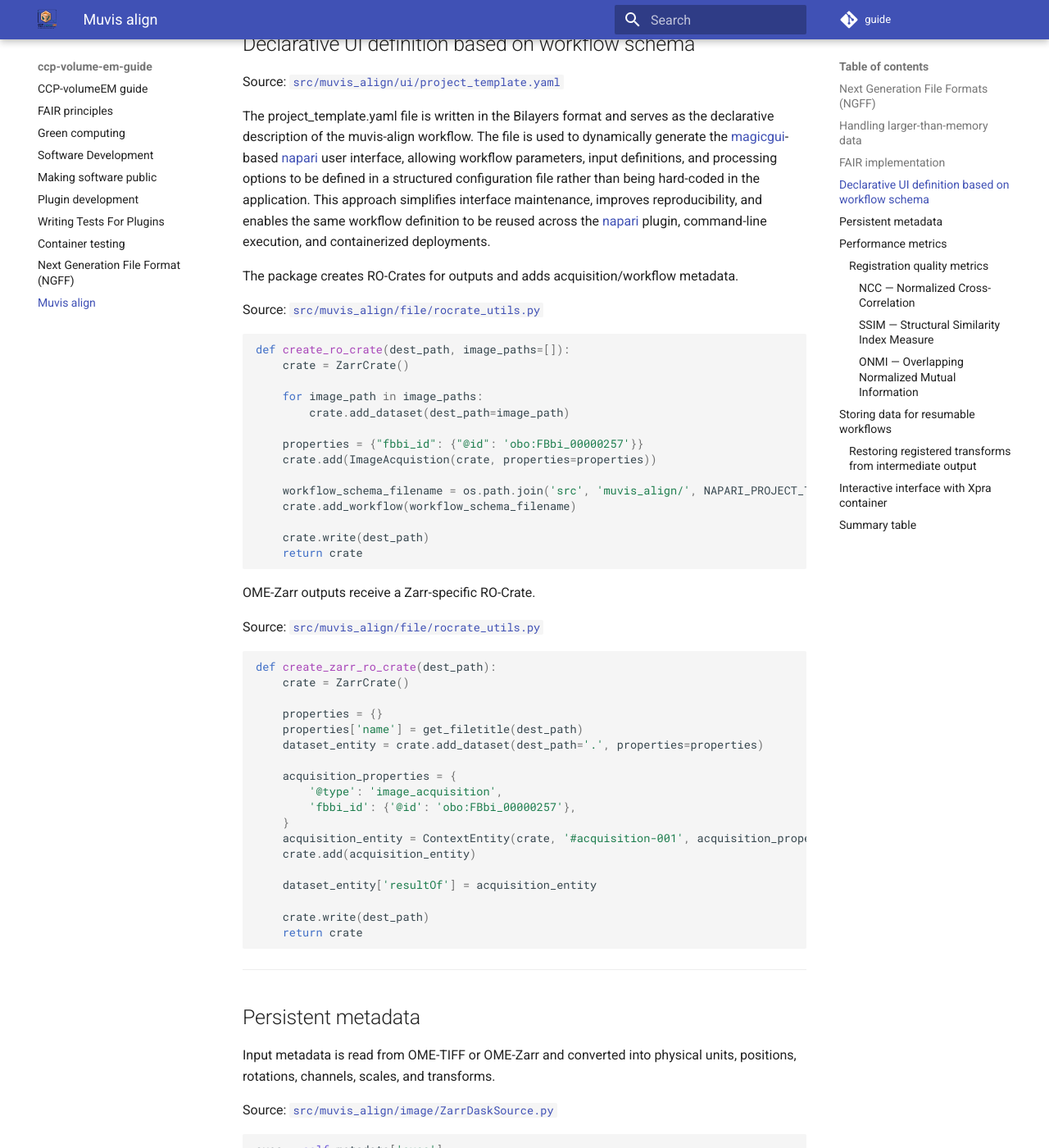
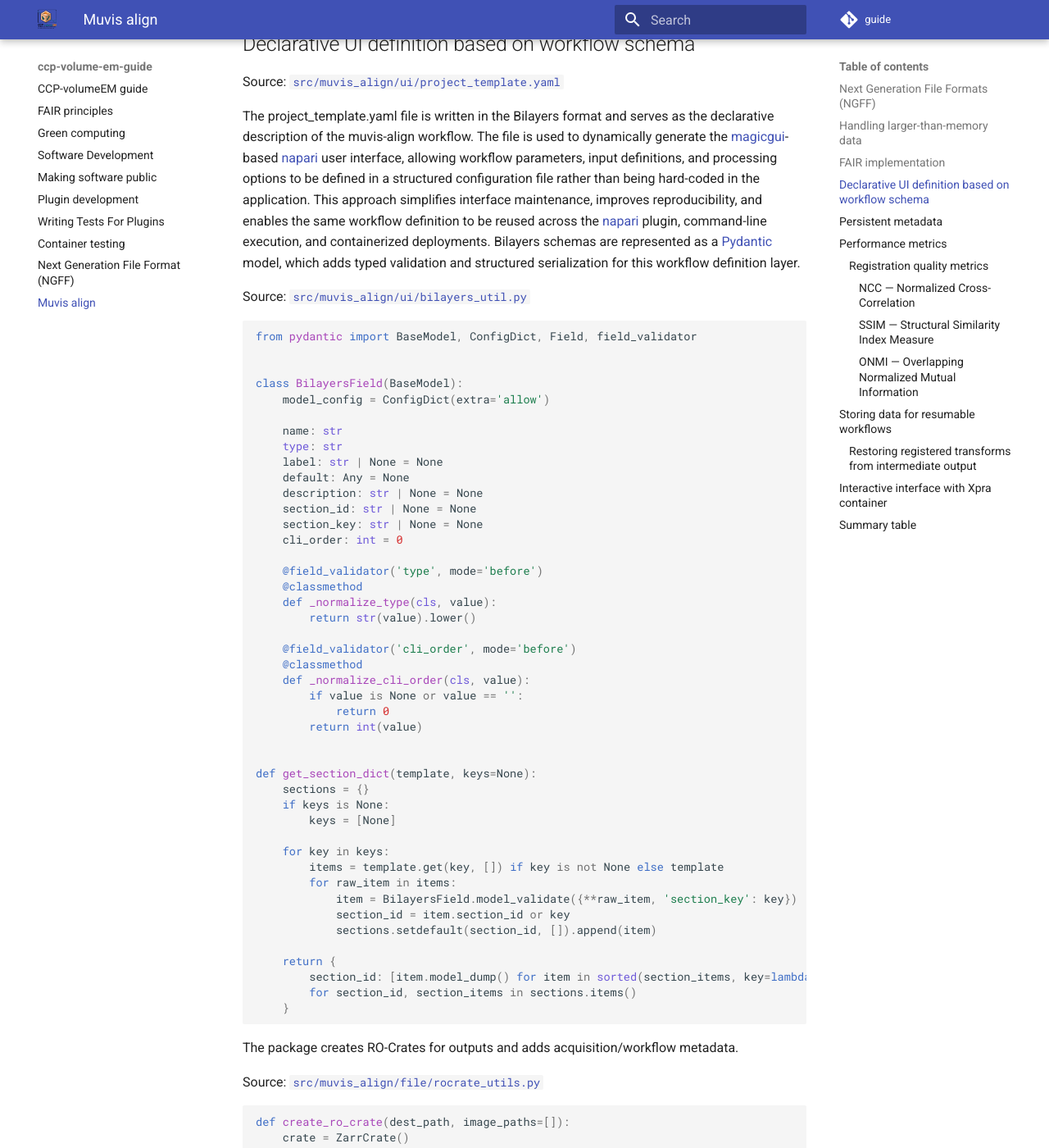
Before and after one commit to ccp-volume-em/guide, an MkDocs documentation site: the page built from docs/muvis-align.md, in a window 1280 px wide and 1400 px high, scrolled down 2902 px. Shown: the whole window at 82% size. Built offline with MkDocs 1.6.1 and Material for MkDocs 9.7.7, drawn with Linux system fonts in a browser that asks for light colours; comment, search, counter and statistics services are not loaded.

Commit message:
Added docs based on suggestions from  @piperfw , added on pydantic model use for bilayers

````diff
--- a/docs/muvis-align.md
+++ b/docs/muvis-align.md
@@ -128,8 +128,59 @@ Rather than only documenting FAIR principles, `muvis-align` implements concrete
 
 Source: [`src/muvis_align/ui/project_template.yaml`](https://github.com/ccp-volume-em/muvis-align/blob/main/src/muvis_align/ui/project_template.yaml)
 
-The project_template.yaml file is written in the Bilayers format and serves as the declarative description of the muvis-align workflow. The file is used to dynamically generate the [magicgui](https://pyapp-kit.github.io/magicgui/)-based [napari](https://napari.org/stable/) user interface, allowing workflow parameters, input definitions, and processing options to be defined in a structured configuration file rather than being hard-coded in the application. This approach simplifies interface maintenance, improves reproducibility, and enables the same workflow definition to be reused across the [napari](https://napari.org/stable/) plugin, command-line execution, and containerized deployments.
+The project_template.yaml file is written in the Bilayers format and serves as the declarative description of the muvis-align workflow.
+The file is used to dynamically generate the [magicgui](https://pyapp-kit.github.io/magicgui/)-based [napari](https://napari.org/stable/) user interface, allowing workflow parameters, input definitions, and processing options to be defined in a structured configuration file rather than being hard-coded in the application.
+This approach simplifies interface maintenance, improves reproducibility, and enables the same workflow definition to be reused across the [napari](https://napari.org/stable/) plugin, command-line execution, and containerized deployments.
+Bilayers schemas are represented as a [Pydantic](https://docs.pydantic.dev/) model, which adds typed validation and structured serialization for this workflow definition layer.
 
+Source: [`src/muvis_align/ui/bilayers_util.py`](https://github.com/ccp-volume-em/muvis-align/blob/main/src/muvis_align/ui/bilayers_util.py)
+
+```python
+from pydantic import BaseModel, ConfigDict, Field, field_validator
+
+
+class BilayersField(BaseModel):
+    model_config = ConfigDict(extra='allow')
+
+    name: str
+    type: str
+    label: str | None = None
+    default: Any = None
+    description: str | None = None
+    section_id: str | None = None
+    section_key: str | None = None
+    cli_order: int = 0
+
+    @field_validator('type', mode='before')
+    @classmethod
+    def _normalize_type(cls, value):
+        return str(value).lower()
+
+    @field_validator('cli_order', mode='before')
+    @classmethod
+    def _normalize_cli_order(cls, value):
+        if value is None or value == '':
+            return 0
+        return int(value)
+
+
+def get_section_dict(template, keys=None):
+    sections = {}
+    if keys is None:
+        keys = [None]
+
+    for key in keys:
+        items = template.get(key, []) if key is not None else template
+        for raw_item in items:
+            item = BilayersField.model_validate({**raw_item, 'section_key': key})
+            section_id = item.section_id or key
+            sections.setdefault(section_id, []).append(item)
+
+    return {
+        section_id: [item.model_dump() for item in sorted(section_items, key=lambda item: item.cli_order)]
+        for section_id, section_items in sections.items()
+    }
+```
 
 The package creates RO-Crates for outputs and adds acquisition/workflow metadata.
 
````
Also changed, not shown: docs/fair.md (+1 -0 lines), docs/software.md (+5 -0 lines).
